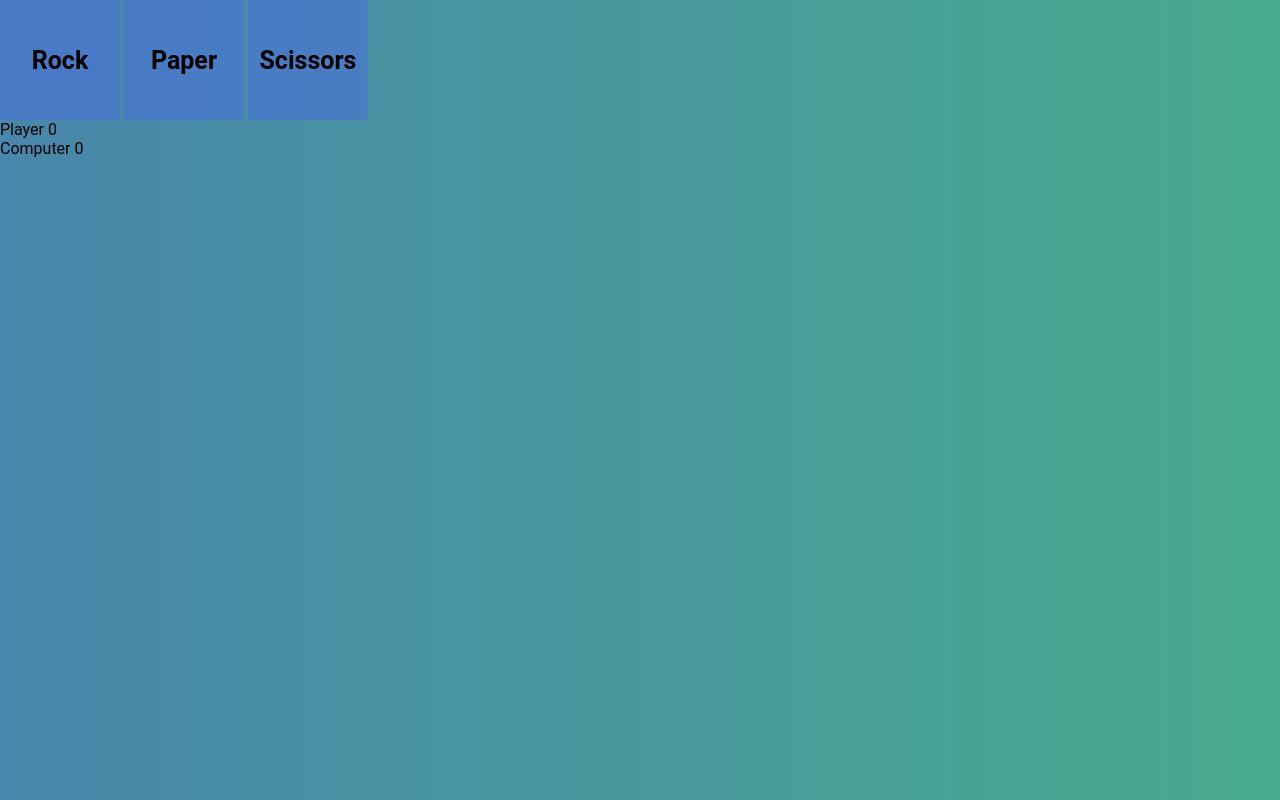
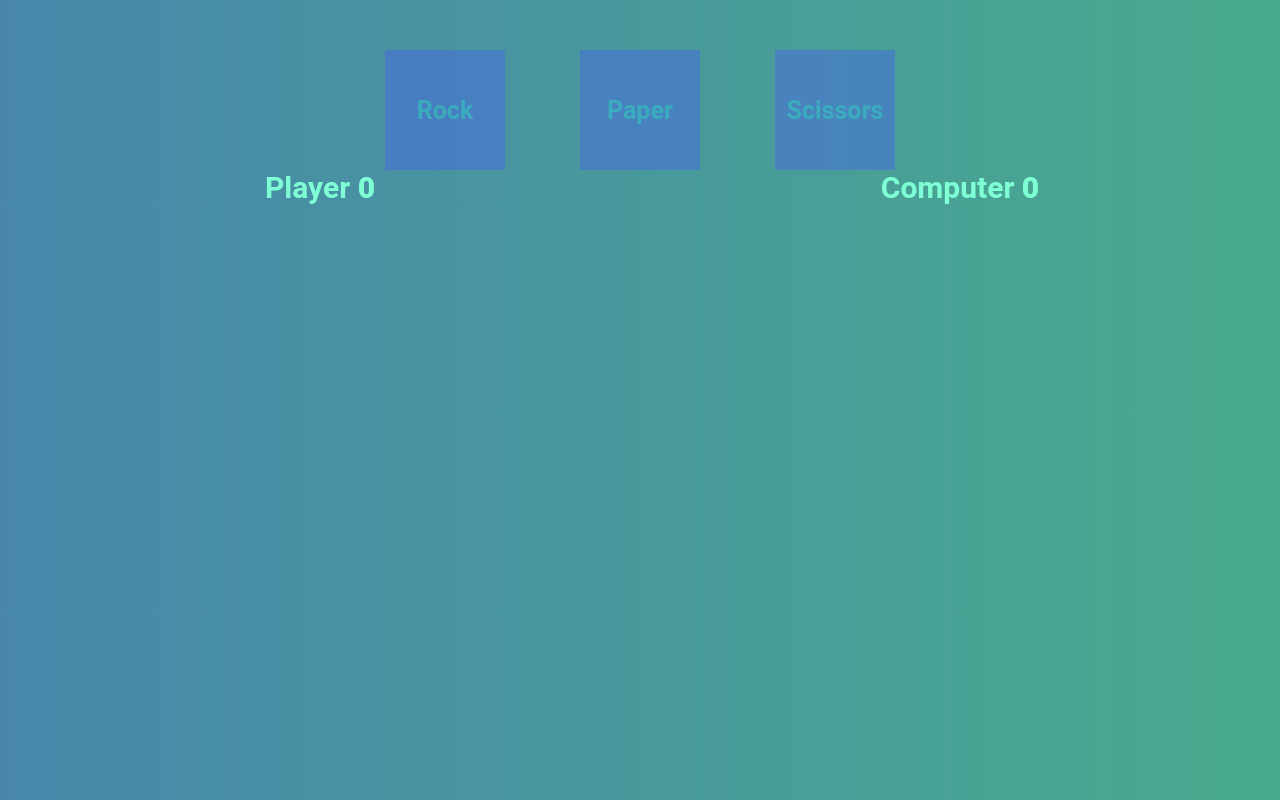
Before and after one commit to Lt-AldoRaine/rock-paper-scissors, a plain HTML site: page index.html in a window 1280 px wide. Drawn offline with Linux system fonts and the light colour scheme.

Commit message:
Finish UI styling

```diff
--- a/style.css
+++ b/style.css
@@ -16,28 +16,44 @@ button {
     border: none;
     font-size: 25px;
     font-weight: bold;
+    color: rgb(59, 171, 190);
 }
 
-#buttons {
-    margin-top: 100px;
+.selections {
+    margin-top: 50px;
     display: flex;
     justify-content: center;
     align-content: center;
     gap: 75px;
 }
 
-#container {
-    margin: auto;
-    width: 50vh;
-    height: auto;
-    margin-top: 25px;
-    border: solid rgba(74, 109, 221, 0.534);
-    text-align: center;
-    color:rgb(59, 171, 190);
-    font-size: 30px;
-    font-weight: bold;
+#results {
+    display: grid;
+    justify-content: center;
+    grid-template-columns: repeat(2, 1fr);
+    justify-items: center;
+    align-items: center;
 }
 
-.rock, .paper, .scissors {
-    color: rgb(59, 171, 190);
+.computer, .player {
+    font-size: 30px;
+    font-weight: bolder;
+    color: aquamarine;
 }
+
+.result-choice {
+    opacity: .7;
+    color: yellow
+}
+
+.result-score {
+    color: aquamarine;
+    font-size: 30px;
+    font-weight: bolder;
+}
+
+.result-selection.winner {
+    color: green;
+    font-weight: bold;
+    font-size: 1.5rem;
+}
```
